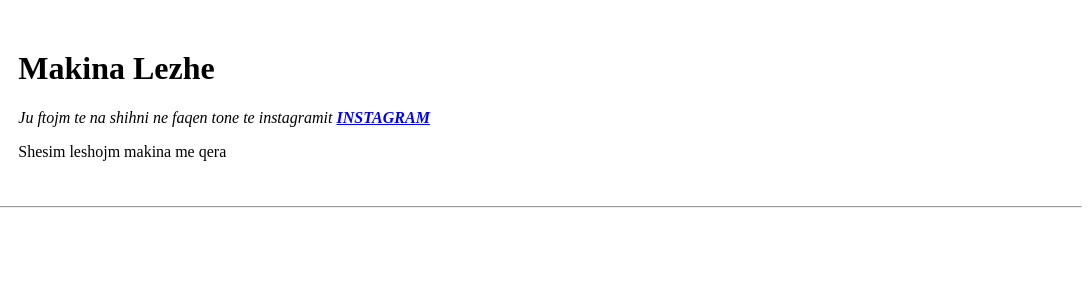
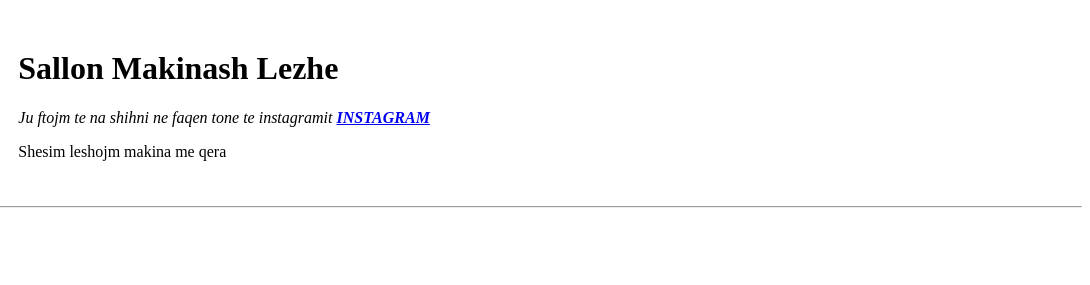
Before and after one commit to KristiPrenga/CV, a plain HTML site: page index.html in a window 1280 px wide. Shown: the top 285 px of the page, 190-1280 px from the left. Drawn offline with Linux system fonts and the light colour scheme.

Commit message:
Update index.html

```diff
--- a/index.html
+++ b/index.html
@@ -10,7 +10,7 @@
   <table cellspacing="20">
     <tr>
       <td><img src="images/Kristi.jpg" alt="Krijimi i nje faqe web"></td>
-      <td>  <h1>Makina Lezhe</h1>
+      <td>  <h1>Sallon Makinash Lezhe</h1>
         <p><em>Ju ftojm te na shihni ne faqen tone te instagramit <strong><a href="https://www.instagram.com/prenga.kristi/">INSTAGRAM</a></strong></em></p>
         <p>Shesim leshojm makina me qera</p></td>
     </tr>
```
